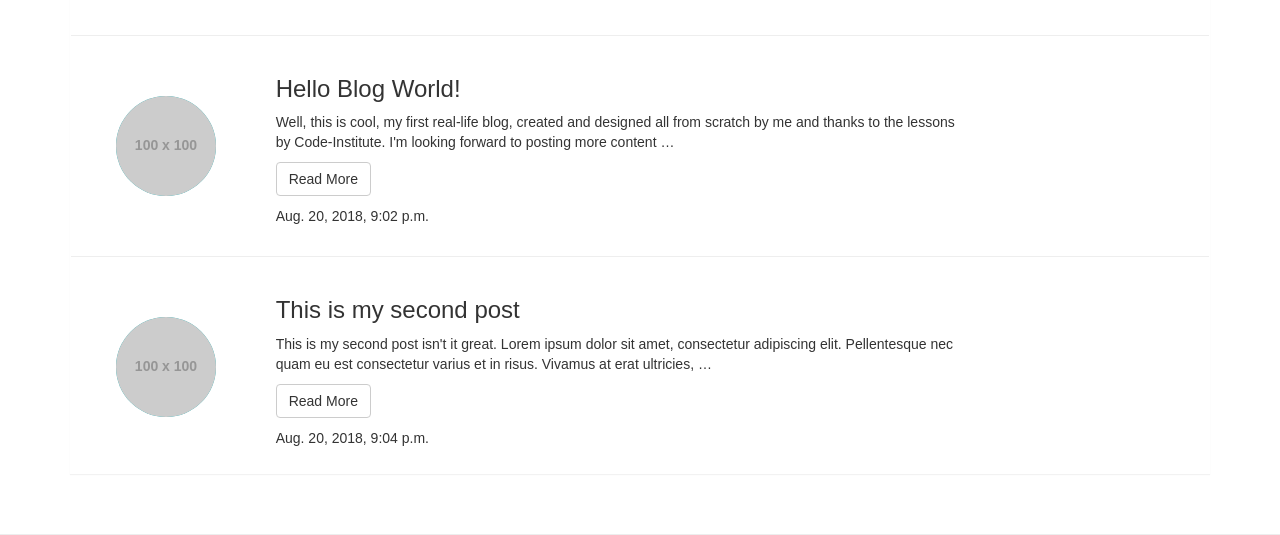
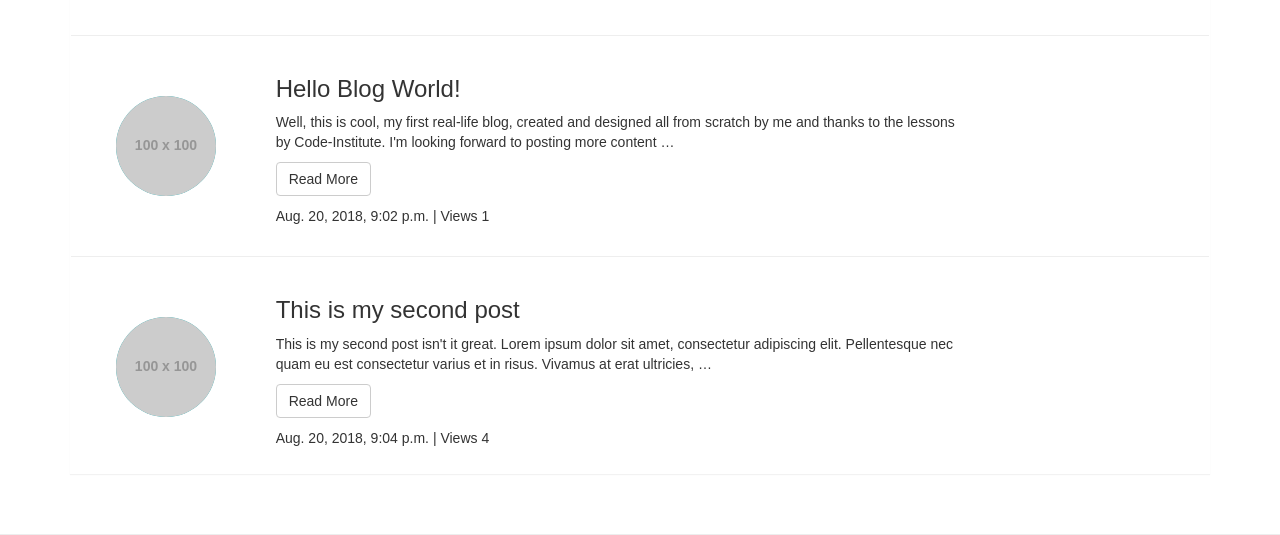
Before and after one commit to liam-cafearo/django_blog, a Django app: template blog_prj/blog/templates/blogposts.html in a window 1280 px wide. Shown: the part 250-785 px from the top of the page. Run offline with Django 3.2, Linux system fonts and the light colour scheme; the template is opened without the code that fills it: values that come from a table or form of the project are taken from there, others are empty; data comes from the database, SQL or seed files in the repository; both versions use the stored data as it was after the commit; grey boxes labelled with a size stand in for pictures from a placeholder-image service; parts of the project's set-up code (start-up, migrations or seed data) failed here and were passed over; some libraries are stand-ins or nearby versions.

Commit message:
Added a post view counter

```diff
--- a/blog_prj/blog/models.py
+++ b/blog_prj/blog/models.py
@@ -5,6 +5,8 @@ from django.db import models
 from django.utils import timezone
 
 # Create your models here.
+
+
 class Post(models.Model):
     """
     Here we'll define our Post model
@@ -17,6 +19,7 @@ class Post(models.Model):
     content = models.TextField()
     created_date = models.DateTimeField(auto_now_add=True)
     published_date = models.DateTimeField(blank=True, null=True)
+    views = models.IntegerField(default=0) # Record how often a post is seen
 
     def publisher(self):
         self.published_date = timezone.now()
--- a/blog_prj/blog/templates/blogposts.html
+++ b/blog_prj/blog/templates/blogposts.html
@@ -14,7 +14,7 @@
                 <p>
                     <button class="btn btn-default" onclick="location.href={{ post.id }}">Read More</button>
                 </p>
-                <p>{{ post.published_date }} </p>
+                <p>{{ post.published_date }} | Views {{ post.views }} </p>
             </div>
         </div>
     </div>
--- a/blog_prj/blog/templates/postdetail.html
+++ b/blog_prj/blog/templates/postdetail.html
@@ -13,7 +13,7 @@
                 <p>
                     <button class="btn btn-default" onclick="location.href='/blog'">Back to Blog</button>
                 </p>
-                <p>{{ post.published_date }} </p>
+                <p>{{ post.published_date }} | Views {{ post.views }}</p>
             </div>
         </div>
     </div>
--- a/blog_prj/blog/views.py
+++ b/blog_prj/blog/views.py
@@ -27,4 +27,6 @@ def post_detail(request, id):
     if the post is not found.
     """
     post = get_object_or_404(Post, pk=id)
+    post.views += 1 # clock up the number of post views
+    post.save()
     return render(request, "postdetail.html", {'post': post})
```
Also changed, not shown: blog_prj/blog/migrations/0002_post_views.py (added), blog_prj/db.sqlite3, 3 other files.
